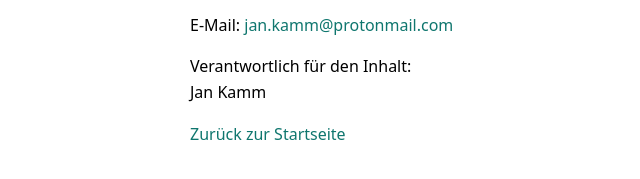
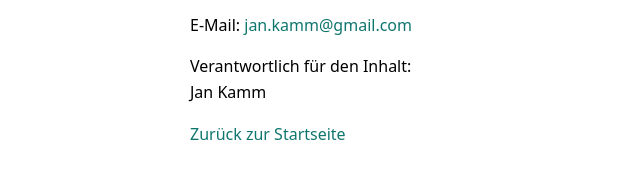
Before and after one commit to jan-kamm/jan-kamm.github.io, a website: page impressum.html in a window 1280 px wide. Shown: the part 259-438 px from the top of the page, 90-730 px from the left. Drawn offline with Linux system fonts and the light colour scheme.

Commit message:
Update contact email to jan.kamm@gmail.com

```diff
--- a/impressum.html
+++ b/impressum.html
@@ -41,7 +41,7 @@
 
   <p>
     E-Mail:
-    <a href="mailto:jan.kamm@protonmail.com">jan.kamm@protonmail.com</a>
+    <a href="mailto:jan.kamm@gmail.com">jan.kamm@gmail.com</a>
   </p>
 
   <p>
```
Also changed, not shown: index.html (+1 -1 lines).
